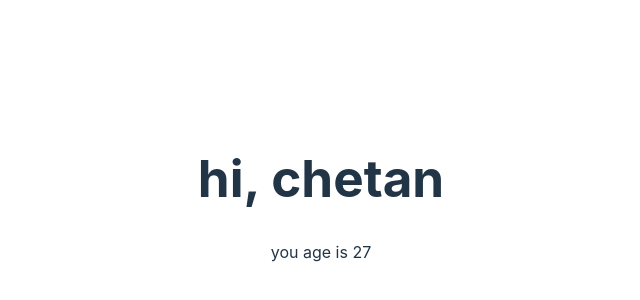
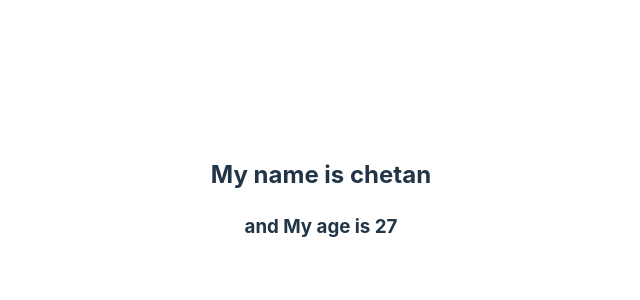
Before and after one commit to chetan-agbattanwar/react_learning, a React (Vite) app in the folder react-project/: page / in a window 1280 px wide. Shown: the part 202-502 px from the top of the page, without its empty margins (319-959 px from the left). Built offline with nearby package versions, Linux system fonts and the light colour scheme.

Commit message:
context API example1

```diff
--- a/react-project/src/App.jsx
+++ b/react-project/src/App.jsx
@@ -1,11 +1,12 @@
+import { useContext } from 'react'
 import './App.css'
-import ParentComponent from './Components/ContextAPI/UseContext/Example2/ParentComponent'
+import Parent from './Components/ContextAPI/UseContext/Example1/Parent'
 
 function App() {
-
+  // const countContext = useContext()
   return (
     <>
-    <ParentComponent />
+    <Parent/>
     </>
   )
 }
--- /dev/null
+++ b/react-project/src/Components/ContextAPI/UseContext/Example1/Child.jsx
@@ -0,0 +1,14 @@
+import React, { useContext } from 'react'
+import { myContext } from './Parent'
+
+function Child() {
+    const {name, age} = useContext(myContext)
+  return (
+    <>
+    <h2>My name is {name}</h2>
+    <h3> and My age is {age}</h3>
+    </>
+  )
+}
+
+export default Child
--- /dev/null
+++ b/react-project/src/Components/ContextAPI/UseContext/Example1/Parent.jsx
@@ -0,0 +1,14 @@
+import React, { createContext } from 'react'
+import Child from './Child'
+
+export const myContext = createContext()
+
+function Parent() {
+  return (
+    <myContext.Provider value={{name:'chetan', age:27}}>
+        <Child/>
+    </myContext.Provider>
+  )
+}
+
+export default Parent
```
